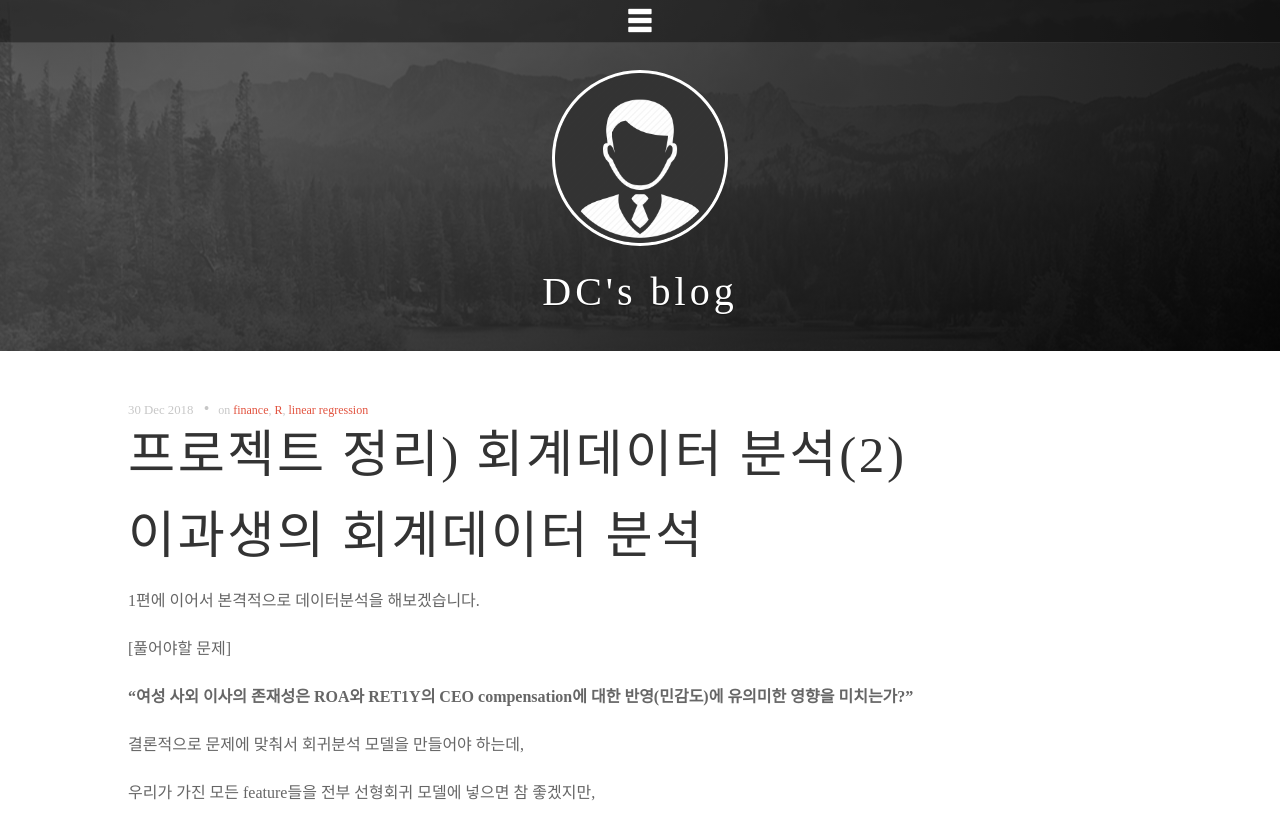
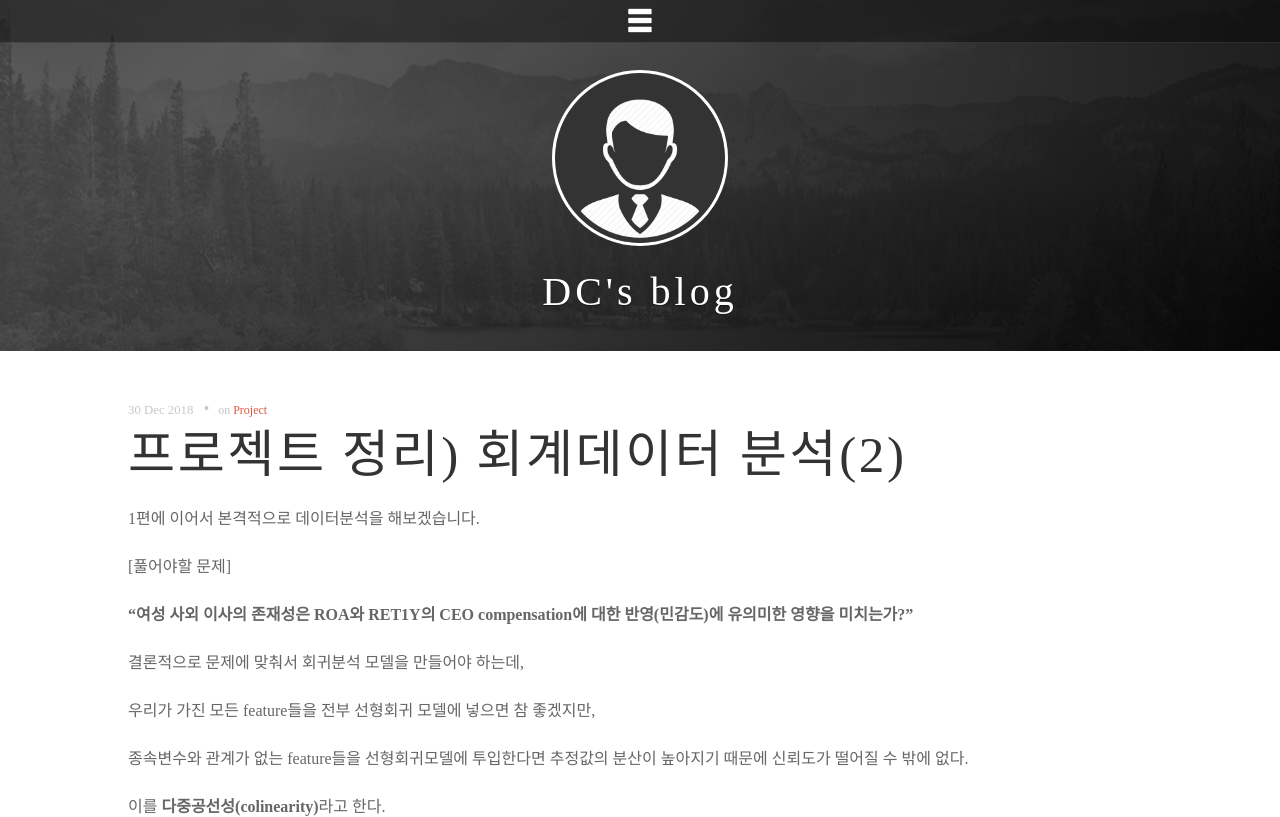
Before and after one commit to DongChanS/DongChanS.github.io, a Jekyll site: the page built from _posts/2018-12-30-7.md, in a window 1280 px wide and 900 px high, cut to the strip 0-817 px from the top of the window. Built offline with Jekyll 4.4.1, drawn with Linux system fonts in a browser that asks for light colours; some web fonts are replaced; comment, search, counter and statistics services are not loaded.

Commit message:
Update 2018-12-30-7.md

```diff
--- a/_posts/2018-12-30-7.md
+++ b/_posts/2018-12-30-7.md
@@ -2,11 +2,8 @@
 layout : post
 title : 프로젝트 정리) 회계데이터 분석(2)
 author : Shin Dong Chan
-tags : ['finance','R','linear regression']
+tags : ['Project']
 ---
-
-
-# 이과생의 회계데이터 분석
 
 1편에 이어서 본격적으로 데이터분석을 해보겠습니다.
 
```
